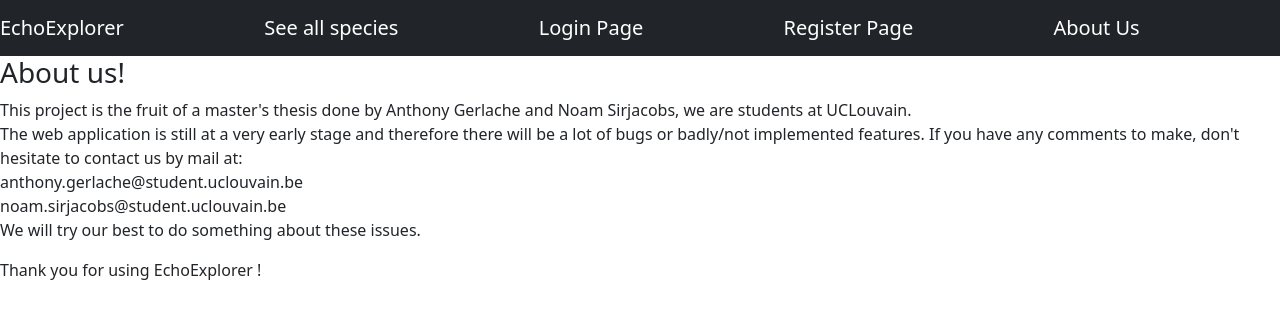
After one commit to angerlache/EchoExplorer, a Flask app: page /about in a window 1280 px wide. The commit adds this page. Shown: the top 319 px of the page. Run offline with Flask 3, Linux system fonts and the light colour scheme; some libraries are stand-ins or nearby versions.

Commit message:
Added about us section, added warning when registering, some small fixes

```diff
--- a/app/app.py
+++ b/app/app.py
@@ -181,6 +181,12 @@
 def species():
     return render_template('species.html')
 
+
+@app.route('/about', methods=['GET', 'POST'])
+def about():
+    return render_template('about.html')
+
+
 @app.route('/logout', methods=['GET', 'POST'])
 @login_required
 def logout():
@@ -210,13 +216,13 @@
     duration = int(data.get('time'))
 
     if data.get('AI') == 'bats':
-        response_data = {'predicted_time': duration/3 + duration/10}
+        response_data = {'predicted_time': duration/3 + max(duration/25,5)}
 
     elif data.get('AI') == 'birds':
-        response_data = {'prdicted_time': duration/5 + duration/10}
+        response_data = {'prdicted_time': duration/54 + max(duration/25,5)}
 
     elif data.get('AI') == 'battybirds':
-        response_data = {'predicted_time': duration/5 + duration/10}
+        response_data = {'predicted_time': duration/5.5 + max(duration/25,5)}
 
 
     return jsonify(response_data)
--- a/app/static/js/src/main.js
+++ b/app/static/js/src/main.js
@@ -755,6 +755,10 @@
             })
             saveAnnotationToServer(audioLength,annotation_name,fileInput,regions,userName,'local');
             saveAnnotationToServer(audioLength,annotation_name,fileInput,unremovableRegions,userName,'other');
+
+            alert("Your file has been processed, Refresh the waveform to get the results")
+
+
         })
         .catch(error => {
             console.error('Error:', error);
@@ -776,7 +780,7 @@
             seconds = Math.round(seconds % 60)
             let paddedSeconds = `${seconds < 10 ? '0' : ''}${seconds}`
 
-            alert(`The predicted time for the task is ${minutes} min ${paddedSeconds} sec. \n Push on OK to start the computation`);
+            alert(`The predicted time for the task is ${minutes} min ${paddedSeconds} sec.`);
         })
         .catch(error => {
             console.error('Error:', error);
--- /dev/null
+++ b/app/templates/about.html
@@ -0,0 +1,104 @@
+<!DOCTYPE html>
+<html lang="en">
+<head>
+    <meta charset="UTF-8">
+    <meta name="viewport" content="width=device-width, initial-scale=1.0">
+
+
+    <!-- Bootstrap CSS -->
+    <link href="https://cdn.jsdelivr.net/npm/bootstrap@5.0.2/dist/css/bootstrap.min.css" rel="stylesheet" integrity="sha384-EVSTQN3/azprG1Anm3QDgpJLIm9Nao0Yz1ztcQTwFspd3yD65VohhpuuCOmLASjC" crossorigin="anonymous">
+    <title>EchoExplorer</title>
+
+    <!--link href="https://cdn.jsdelivr.net/npm/bootstrap@5.3.3/dist/css/bootstrap.min.css" rel="stylesheet"-->
+    <script src="https://cdn.jsdelivr.net/npm/bootstrap@5.3.3/dist/js/bootstrap.bundle.min.js"></script>
+
+    <!--link rel="stylesheet" href="https://stackpath.bootstrapcdn.com/bootstrap/4.5.2/css/bootstrap.min.css"-->
+    <script src="https://code.jquery.com/jquery-3.5.1.slim.min.js"></script>
+    <script src="https://cdn.jsdelivr.net/npm/@popperjs/core@2.11.6/dist/umd/popper.min.js"></script>
+    <script src="https://stackpath.bootstrapcdn.com/bootstrap/4.5.2/js/bootstrap.min.js"></script>
+
+
+
+    <!-- Add your CSS and JavaScript references here -->
+    <!--script src="https://unpkg.com/wavesurfer.js@7.7.2/dist/wavesurfer.min.js"></script-->
+    <!--script src="https://unpkg.com/wavesurfer.js@7.7.2/dist/plugins/regions.min.js"></script-->
+    <!--script src="https://unpkg.com/wavesurfer.js@7.7.2/dist/plugins/zoom.min.js"></script-->
+    <!--script src="https://unpkg.com/wavesurfer.js@7.7.2/dist/plugins/spectrogram.min.js"></script-->
+    <!--script src="https://unpkg.com/wavesurfer.js@7.7.2/dist/plugins/timeline.min.js"></script-->
+
+
+    <script src="{{ url_for('static', filename='js/lib/jquery-2.2.3.min.js') }}" type="text/javascript"></script>
+    <script src="{{ url_for('static', filename='js/lib/wavesurfer.min.js') }}" type="text/javascript"></script>
+    <script src="{{ url_for('static', filename='js/lib/wavesurfer.spectrogram.min.js') }}" type="text/javascript"></script>
+    <script src="{{ url_for('static', filename='js/lib/wavesurfer.regions.js') }}" type="text/javascript"></script>
+    <script src="{{ url_for('static', filename='js/lib/wavesurfer.timeline.min.js') }}" type="text/javascript"></script>
+    <!--script src="{{ url_for('static', filename='js/lib/wavesurfer.labels.js') }}" type="text/javascript"></script-->
+
+    <script src="{{ url_for('static', filename='js/lib/d3.v5.min.js') }}" type="text/javascript"></script>
+    <script src="{{ url_for('static', filename='js/lib/spectrogram.js') }}" type="text/javascript"></script>
+    <link href="{{ url_for('static', filename='css/spectrogram.css') }}" media="screen" rel="stylesheet" type="text/css" />
+
+    <link href="https://cdn.jsdelivr.net/npm/bootstrap@5.3.3/dist/css/bootstrap.min.css" rel="stylesheet" integrity="sha384-QWTKZyjpPEjISv5WaRU9OFeRpok6YctnYmDr5pNlyT2bRjXh0JMhjY6hW+ALEwIH" crossorigin="anonymous">
+    <!-- Creates a bug ! script src="https://cdn.jsdelivr.net/npm/bootstrap@5.3.3/dist/js/bootstrap.bundle.min.js" integrity="sha384-YvpcrYf0tY3lHB60NNkmXc5s9fDVZLESaAA55NDzOxhy9GkcIdslK1eN7N6jIeHz" crossorigin="anonymous"></script-->
+    <link rel="stylesheet" href="https://cdn.jsdelivr.net/npm/bootstrap-icons@1.5.0/font/bootstrap-icons.css">
+
+
+    <!-- Include jquery and css for data table -->
+    <script src="https://ajax.googleapis.com/ajax/libs/jquery/3.5.1/jquery.min.js"></script>
+    <link rel="stylesheet" href="https://cdn.datatables.net/2.0.3/css/dataTables.dataTables.css" />
+
+    <script src="https://cdn.datatables.net/2.0.3/js/dataTables.js"></script>
+
+</head>
+<body>
+
+    <!--button type="button"  onclick="openPopUpWindow()">
+        See all species
+    </button-->
+
+    <!-- JavaScript function to open the pop-up window -->
+    <script>
+        function openPopUpWindow() {
+            // Specify the URL of the page you want to load in the pop-up window
+            var popUpUrl = "{{ url_for('species') }}";
+
+            // Specify the properties of the pop-up window
+            var popUpProperties = "width=800,height=600,scrollbars=yes,resizable=yes";
+
+            // Open the pop-up window
+            window.open(popUpUrl, "Pop-up Window", popUpProperties);
+        }
+    </script>
+
+
+    <nav class="navbar navbar-dark bg-dark">
+    <a class="navbar-brand" href="#"> EchoExplorer </a> <!-- Or other application name -->
+    <a class="navbar-brand" onclick="openPopUpWindow()">See all species</a>
+    <!--a class="navbar-brand" href="{{url_for('species')}}" onclick="openPopUpWindow()">See all species</a-->
+    <a class="navbar-brand" href="{{url_for('login')}}">Login Page</a>
+    <a class="navbar-brand" href="{{url_for('register')}}">Register Page</a>
+    {% if is_logged_in %}
+        <!-- Show the button only if the user is logged in -->
+        <a class="navbar-brand" href="{{url_for('dashboard')}}">Logout Page</a>
+
+    {% endif %}
+    <!--a class="navbar-brand" href="{{url_for('split')}}" aria-disabled="true">Split Audio</a-->
+    <a class="navbar-brand" href="{{url_for('about')}}">About Us</a>
+    <br>
+    </nav>
+
+    <h3>About us!</h3>
+    <p>This project is the fruit of a master's thesis done by Anthony Gerlache and Noam Sirjacobs, we are students at UCLouvain.
+        <br>
+        The web application is still at a very early stage and therefore there will be a lot of bugs or badly/not implemented features.
+        If you have any comments to make, don't hesitate to contact us by mail at:
+    <br>
+    anthony.gerlache@student.uclouvain.be
+    <br>
+    noam.sirjacobs@student.uclouvain.be
+    <br>
+    We will try our best to do something about these issues.</p>
+    <p>Thank you for using EchoExplorer !</p>
+
+</body>
+</html>
```
Also changed, not shown: app/templates/index.html (+10 -11 lines), app/templates/register.html (+19 -1 lines).
